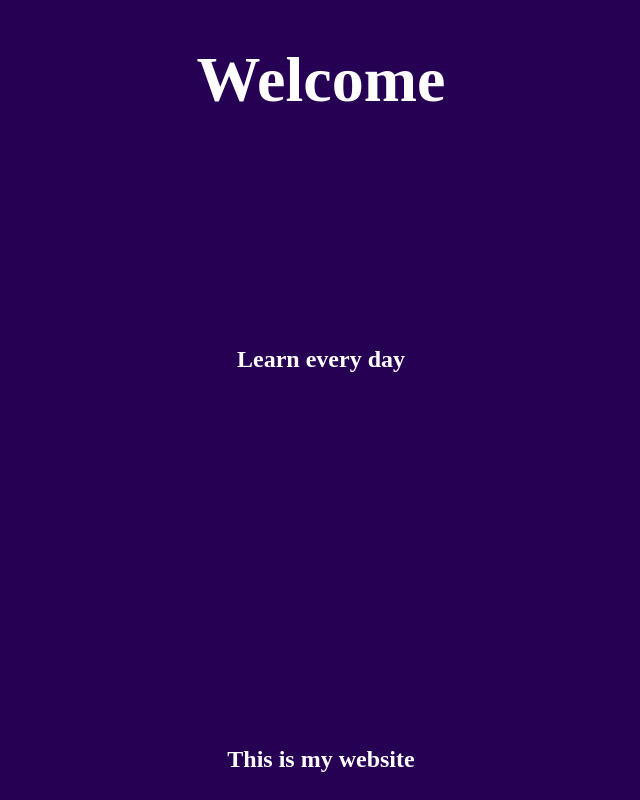
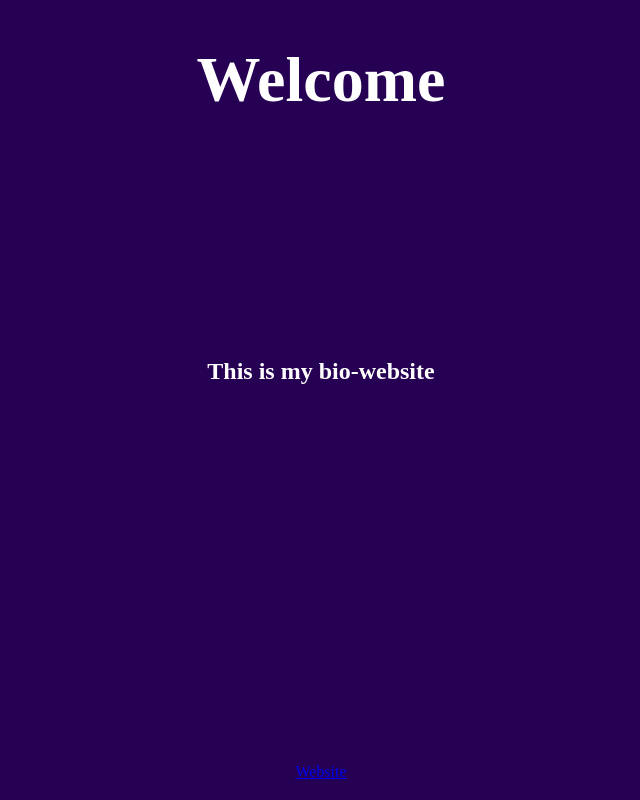
Before and after one commit to FeliXL2111/FeliXL2111.github.io, a plain HTML site: page index.html in a window 1280 px wide. Shown: the top 800 px of the page, without its empty margins (319-959 px from the left). Drawn offline with Linux system fonts and the light colour scheme.

Commit message:
bio link try

```diff
--- a/index.html
+++ b/index.html
@@ -12,11 +12,11 @@
 <body>
     <h1>Welcome</h1>
     <section class="hidden">
-        <h2>Learn every day</h2>
-        <h2>This is my website</h2>
+        <h2>This is my bio-website</h2>
+        <a href="bio.html">Website</a>
     </section>
 
-    <section class="hidden">
+    <!-- <section class="hidden">
         <h2>do you listen?</h2>
         <h2>I want to tell you something</h2>
     </section>
@@ -26,6 +26,6 @@
             I like to work on my own projekts.
         </h2>
 
-    </section>
+    </section> -->
 </body>
 </html>
```
